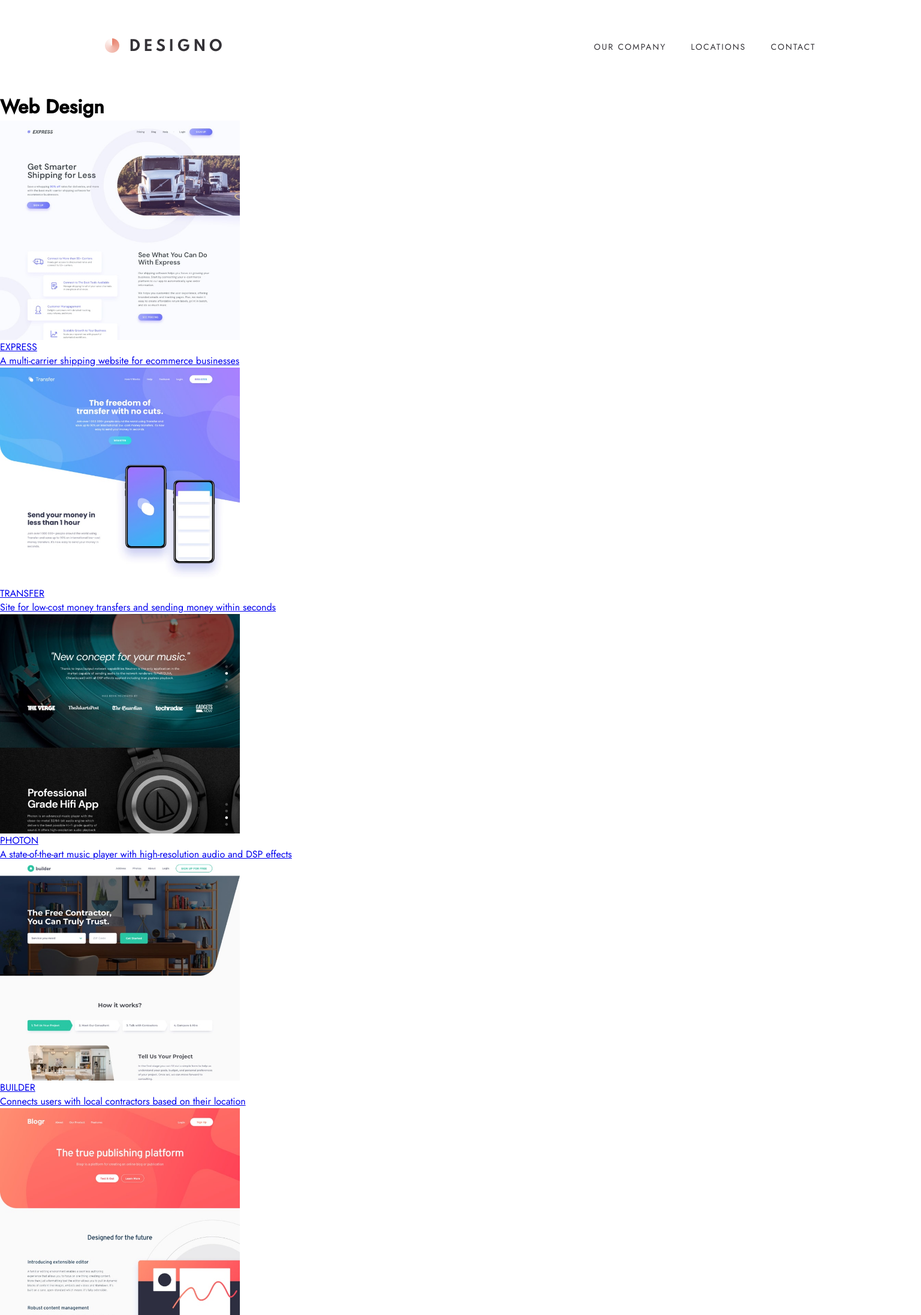
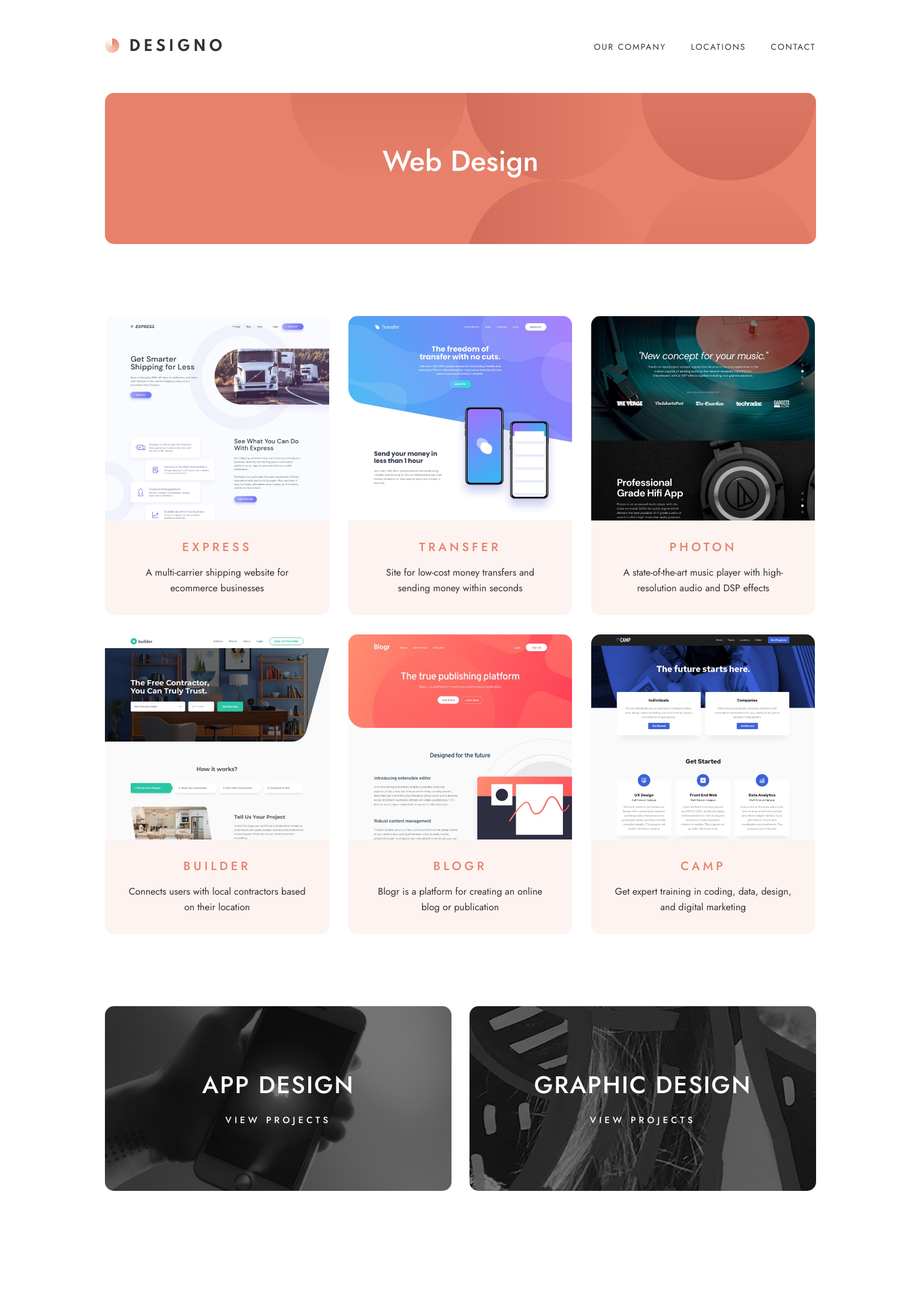
Before and after one commit to jake4369/designo, a Next.js app: page /web-design in a window 1536 px wide. Shown: the top 2193 px of the page at 60% size. Built offline with nearby package versions, Linux system fonts and the light colour scheme.

Commit message:
Style project pages

```diff
--- a/styles/globals.css
+++ b/styles/globals.css
@@ -47,3 +47,283 @@ body {
   text-decoration: none;
   transition: all 0.3s ease-in-out;
 }
+
+/* ==========
+ PROJECT PAGES
+ ========== */
+/* PROJECT PAGE HEADER */
+.project-page__header {
+  color: #fff;
+  background-color: #e7816b;
+  background-image: url("/assets/web-design/desktop/bg-pattern-intro-web.svg");
+  background-size: 54.75rem;
+  background-repeat: no-repeat;
+  background-position: right -18.25rem top;
+  text-align: center;
+  height: 20rem;
+  padding: 6.5625rem 6.4%;
+}
+
+.project-page__header h1 {
+  font-size: 2rem;
+  font-weight: 500;
+  line-height: 2.25rem;
+  margin-bottom: 1.5rem;
+}
+
+.project-page__header p {
+  font-size: 0.9375rem;
+  font-weight: 400;
+  line-height: 1.5625rem;
+}
+
+/* PROJECT CARD SECTION */
+.project-cards-section {
+  display: flex;
+  flex-direction: column;
+  gap: 2.5rem;
+  width: 87.2%;
+  margin: 0 auto;
+  padding: 6rem 0;
+}
+
+.project-card {
+  border-radius: 0.9375rem;
+  background-color: #fdf3f0;
+  text-decoration: none;
+}
+
+.project-card img {
+  width: 100%;
+  height: auto;
+  border-radius: 0.9375rem 0.9375rem 0 0;
+}
+
+.project-card__text-container {
+  text-align: center;
+  padding: 2rem 9.14373088685%;
+}
+
+.project-card__title {
+  display: inline-block;
+  color: #e7816b;
+  font-size: 1.25rem;
+  font-weight: 500;
+  line-height: 1.625rem;
+  letter-spacing: 5px;
+  margin-bottom: 1rem;
+}
+
+.project-card__text {
+  color: #333136;
+  font-size: 1rem;
+  font-weight: 400;
+  line-height: 1.625rem;
+}
+
+/* PROJECT PAGE LINK SECTION */
+.project-page__link-section {
+  display: flex;
+  flex-direction: column;
+  width: 87.2%;
+  margin: 0 auto 17.865rem auto;
+  gap: 1.5rem;
+}
+
+.project-page-link {
+  display: flex;
+  flex-direction: column;
+  align-items: center;
+  justify-content: center;
+  height: 15.625rem;
+  border-radius: 0.9375rem;
+  color: #fff;
+  background: rgba(0, 0, 0, 0.5);
+  text-decoration: none;
+  background-size: cover;
+  background-position: center;
+  background-repeat: no-repeat;
+  background-blend-mode: darken;
+  text-transform: uppercase;
+}
+
+.project-page-link h3 {
+  font-size: 1.75rem;
+  font-weight: 500;
+  line-height: 2.25rem;
+  letter-spacing: 1.4px;
+  margin-bottom: 11.97px;
+}
+
+.project-page-link span {
+  font-size: 0.9375rem;
+  font-weight: 500;
+  letter-spacing: 5px;
+}
+
+.project-page-link__Web {
+  background-image: url("/assets/home/tablet/image-web-design.jpg");
+}
+
+.project-page-link__App {
+  background-image: url("/assets/home/tablet/image-app-design.jpg");
+}
+
+.project-page-link__Graphic {
+  background-image: url("/assets/home/tablet/image-graphic-design.jpg");
+}
+
+/* ========================================
+ MEDIA QUERIES
+ ======================================== */
+
+@media (min-width: 48rem) {
+  /* ==========
+  PROJECT PAGES
+  ========== */
+  /* PROJECT PAGE HEADER */
+  .project-page__header {
+    display: flex;
+    flex-direction: column;
+    align-items: center;
+    justify-content: center;
+    border-radius: 0.9375rem;
+    background-position: right -165.75px top;
+    height: 15.75rem;
+    width: 89.7135416667%;
+    margin: 0 auto;
+    padding: 4rem 0;
+  }
+
+  .project-page__header h1 {
+    font-size: 3rem;
+    line-height: 3rem;
+  }
+
+  .project-page__header p {
+    font-size: 1rem;
+    line-height: 1.625rem;
+    max-width: 24.375rem;
+  }
+
+  /* PROJECT CARD SECTION */
+  .project-cards-section {
+    gap: 2rem;
+    width: 89.7135416667%;
+    padding: 7.5rem 0;
+  }
+
+  .project-card {
+    display: flex;
+  }
+
+  .project-card img {
+    width: 49.0566037736%;
+    height: auto;
+    border-radius: 0.9375rem 0 0 0.9375rem;
+  }
+
+  .project-card__text-container {
+    padding: 6.75rem 9.40170940171%;
+  }
+
+  /* PROJECT PAGE LINK SECTION */
+  .project-page__link-section {
+    width: 89.7135416667%;
+    margin: 0 auto 24rem auto;
+  }
+
+  .project-page-link {
+    height: 12.5rem;
+  }
+
+  .project-page-link h3 {
+    font-size: 2.5em;
+    line-height: 3rem;
+    letter-spacing: 2px;
+    margin-bottom: 1.5rem;
+  }
+}
+
+@media (min-width: 90rem) {
+  /* ==========
+  PROJECT PAGES
+  ========== */
+  /* PROJECT PAGE HEADER */
+  .project-page__header {
+    background-position: right top -146px;
+    width: 77.1527777778%;
+  }
+
+  /* PROJECT CARD SECTION */
+  .project-cards-section {
+    flex-direction: row;
+    flex-wrap: wrap;
+    gap: 2rem 2.700270027%;
+    width: 77.1527777778%;
+    padding: 7.5rem 0;
+  }
+
+  .project-card {
+    display: block;
+    width: 31.503150315%;
+    transition: all 0.3s ease-in;
+  }
+
+  .project-card:hover {
+    background: #e7816b;
+  }
+
+  .project-card:hover .project-card__title,
+  .project-card:hover .project-card__text {
+    color: #fff;
+  }
+
+  .project-card img {
+    width: 100%;
+    border-radius: 0.9375rem 0.9375rem 0 0;
+  }
+
+  .project-card__text-container {
+    padding: 2rem 9.14285714286%;
+  }
+
+  /* PROJECT PAGE LINK SECTION */
+  .project-page__link-section {
+    flex-direction: row;
+    align-items: center;
+    justify-content: space-between;
+    width: 77.1527777778%;
+    margin: 0 auto 23.75rem auto;
+    gap: 0;
+  }
+
+  .project-page-link {
+    height: 19.25rem;
+    width: 48.6948694869%;
+  }
+
+  .project-page-link:hover {
+    background-color: rgba(231, 129, 107, 0.9);
+    background-blend-mode: lighten;
+  }
+
+  .project-page-link h3 {
+    font-size: 2.5em;
+    line-height: 3rem;
+    letter-spacing: 2px;
+    margin-bottom: 1.5rem;
+  }
+
+  .project-page-link__Web {
+    background-image: url("/assets/home/desktop/image-web-design.jpg");
+  }
+
+  .project-page-link__App {
+    background-image: url("/assets/home/desktop/image-app-design.jpg");
+  }
+
+  .project-page-link__Graphic {
+    background-image: url("/assets/home/desktop/image-graphic-design.jpg");
+  }
+}
```
